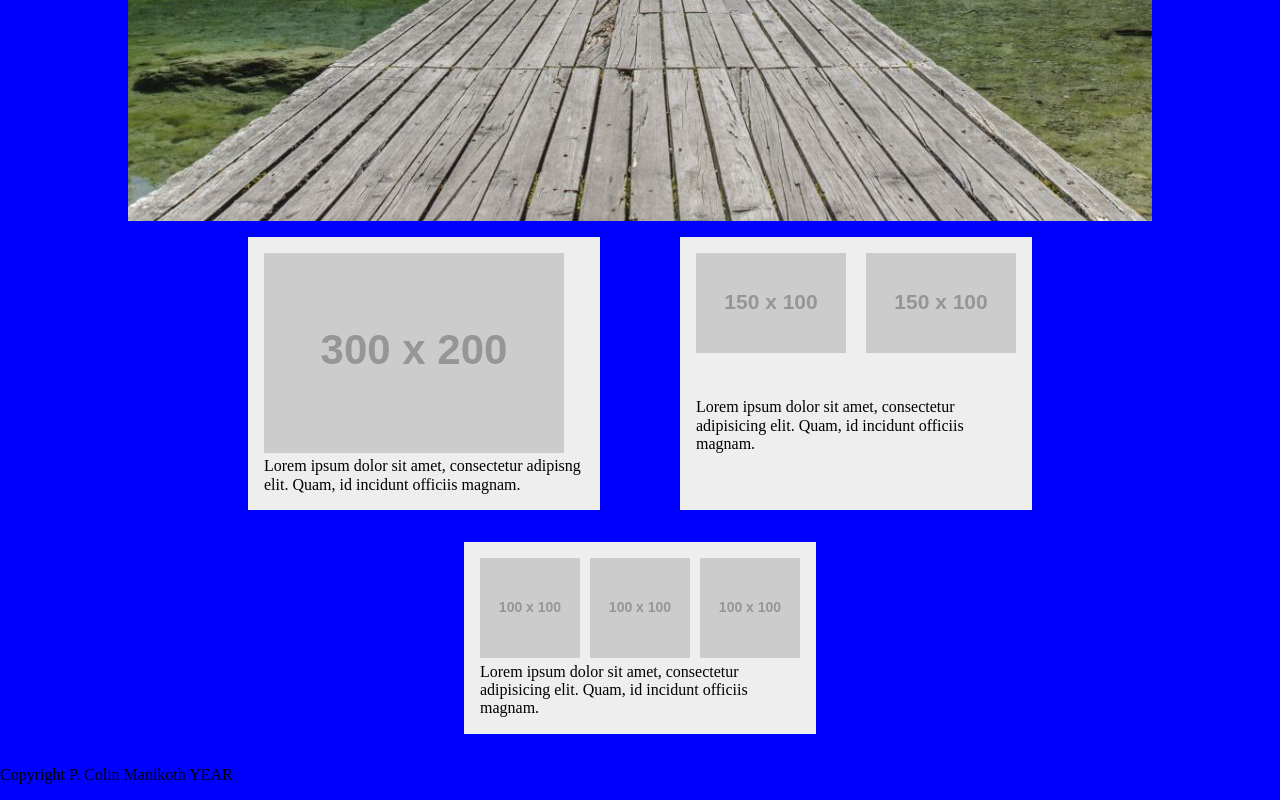
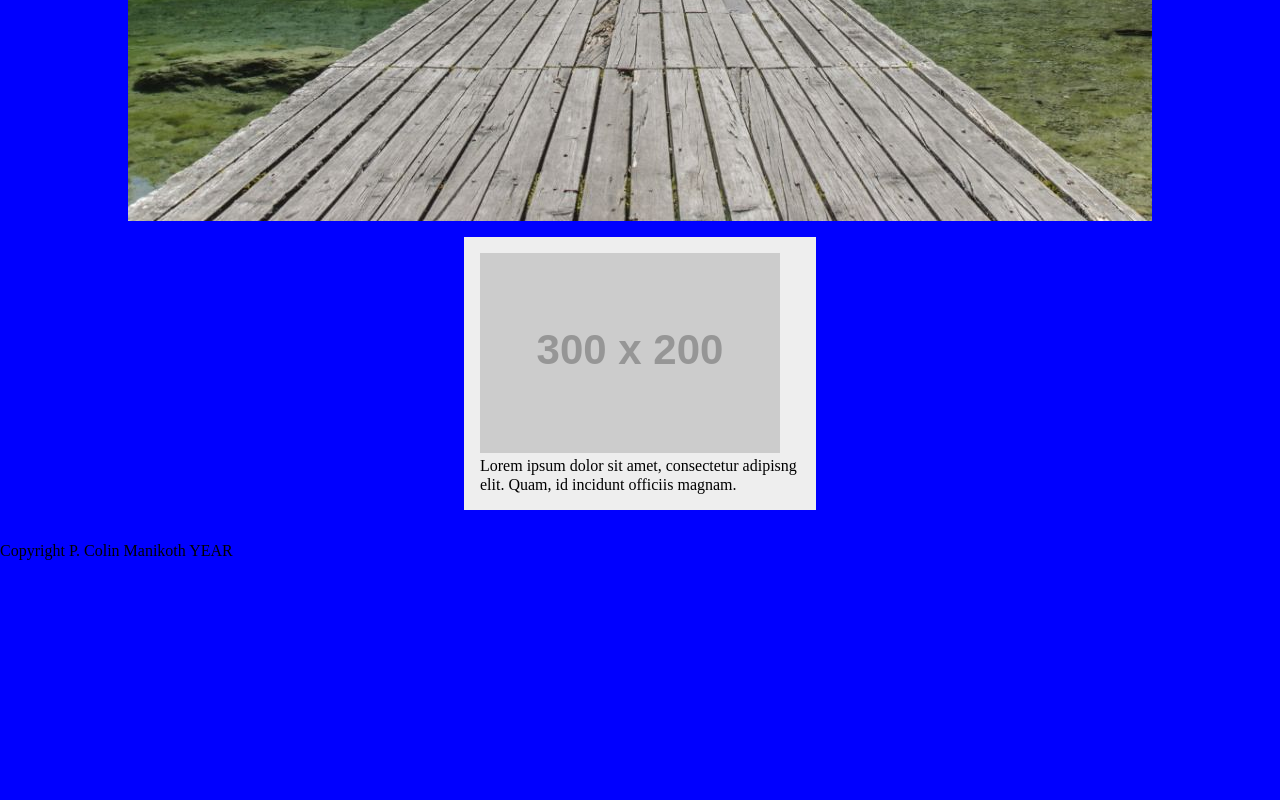
Before and after one commit to ewuweblab/stand-alone-portfolio, a plain HTML site: page index.html in a window 1280 px wide. Shown: the part 547-1347 px from the top of the page. After the commit the page ends 1124 px from the top, so only its background shows below. Drawn offline with nearby package versions, Linux system fonts and the light colour scheme; placeholder pictures from the web are drawn by us.

Commit message:
Same Example

```diff
--- a/index.html
+++ b/index.html
@@ -4,7 +4,7 @@
   <meta charset="UTF-8" />
   <meta name="viewport" content="width=device-width">
 
-  <title>378 Website Starter</title>
+  <title>Stand Alone Gallery</title>
 
  <link rel="icon" href="favicon.ico" type="image/x-icon">
 
@@ -23,25 +23,11 @@
 
 	<main class="gallery">
 
-
         <figure>
           <a href="https://unsplash.it/1024/768/?random">
             <img src="http://placehold.it/300x200" alt="">
           </a>
           <figcaption>Lorem ipsum dolor sit amet, consectetur adipisng elit. Quam, id incidunt officiis magnam.</figcaption>
-    </figure>
-
-    <figure>
-      <a href="https://unsplash.it/1024/768/?random"><img src="http://placehold.it/150x100" alt=""></a>
-      <a href="https://unsplash.it/1024/768/?random"><img src="http://placehold.it/150x100" alt=""></a>
-      <figcaption>Lorem ipsum dolor sit amet, consectetur adipisicing elit. Quam, id incidunt officiis magnam.</figcaption>
-    </figure>
-
-    <figure>
-      <a href="https://unsplash.it/1024/768/?random"><img src="http://placehold.it/100x100" alt=""></a>
-      <a href="https://unsplash.it/1024/768/?random"><img src="http://placehold.it/100x100" alt=""></a>
-      <a href="https://unsplash.it/1024/768/?random"><img src="http://placehold.it/100x100" alt=""></a>
-      <figcaption>Lorem ipsum dolor sit amet, consectetur adipisicing elit. Quam, id incidunt officiis magnam.</figcaption>
         </figure>
 
   </main>
```
Lines whose indentation alone changed are shown as unchanged.
